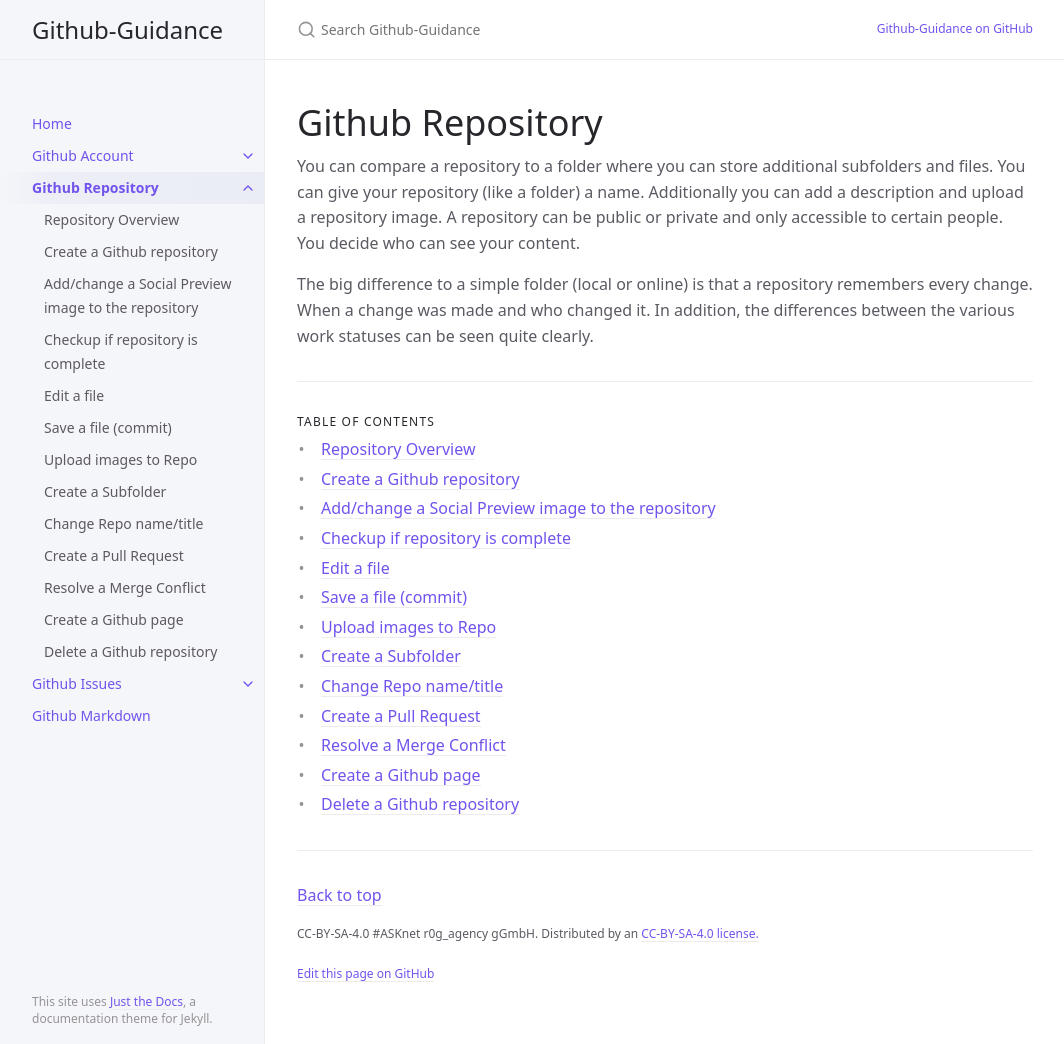
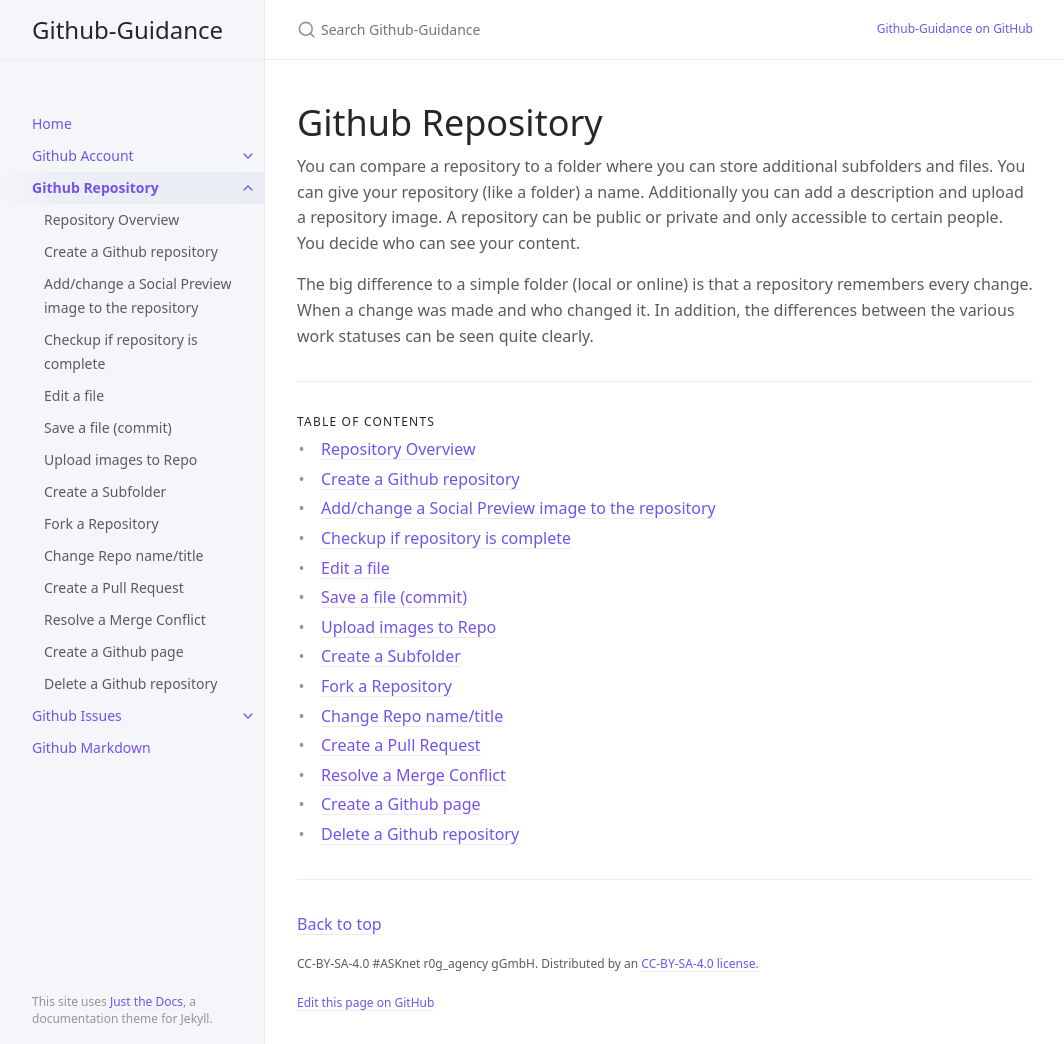
Before and after one commit to ASKnet-Open-Training/Github-Guidance, a Jekyll site: the page built from pages/github-repo/github-repo.md, in a window 1280 px wide and 1044 px high. Shown: the whole window, without its empty margins (107-1171 px from the left). Built offline with Jekyll 4.4.1, drawn with Linux system fonts in a browser that asks for light colours.

Commit message:
Added meta informations and first headline

```diff
--- a/pages/github-repo/fork-create.md
+++ b/pages/github-repo/fork-create.md
@@ -1,3 +1,12 @@
+---
+layout: default
+title: Fork a Repository
+parent: Github Repository
+nav_order: 9
+---
+
+# Fork a Repository
+
 Forking a repository is creating new copy of an existing repository. Forking allows you to freely edit a repository without affecting the original copy of the repository repository.
 Most commonly, forks are used to either propose changes to someone else's project or to use someone else's project as a starting point for your own idea.
 Forking a repository is a simple two-step process and the steps below will guide you to fork CloudApp-Application repository from https://github.com/PyGamma github accounts
```
